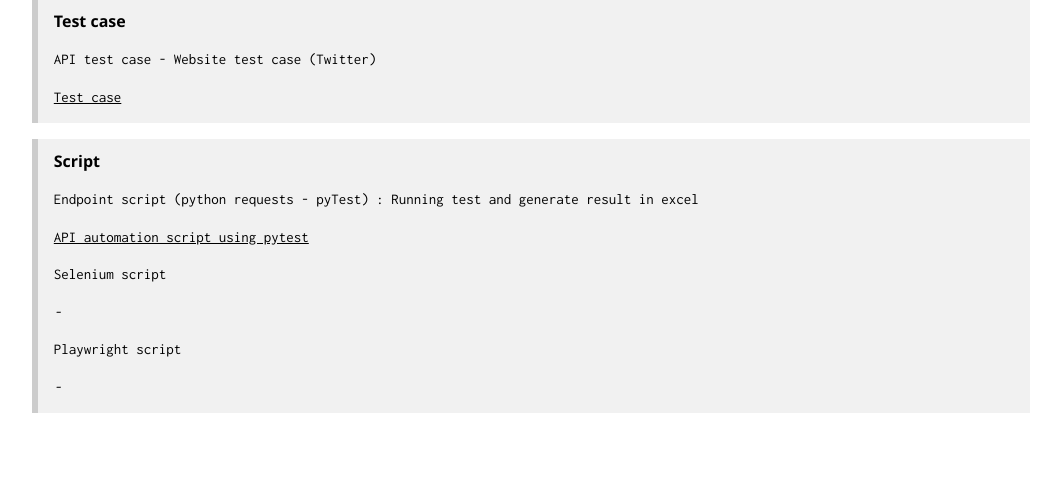
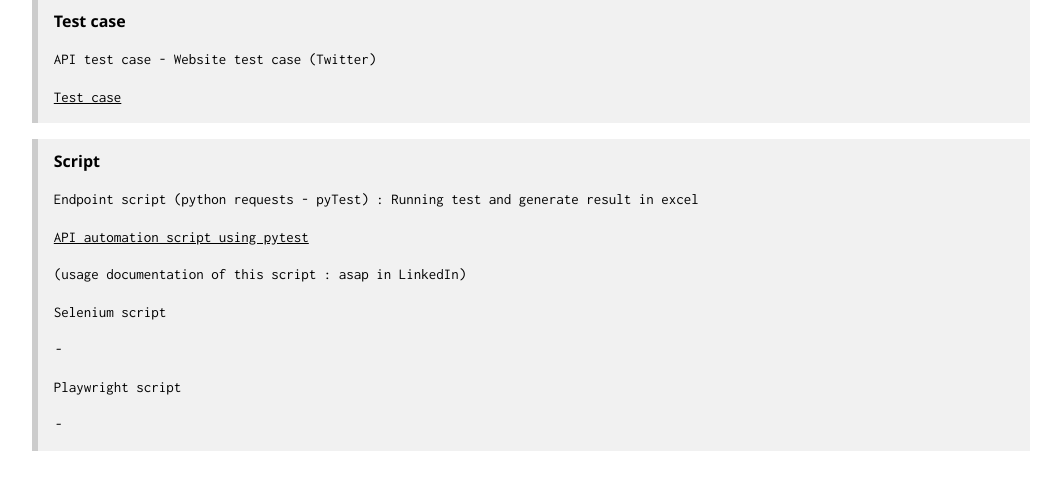
Before and after one commit to friscokharisma/frisco_playground, a Flask app: page /script_list in a window 1280 px wide. Shown: the part 268-758 px from the top of the page, without its empty margins (109-1170 px from the left). Run offline with Flask 3, Linux system fonts and the light colour scheme.

Commit message:
add note

```diff
--- a/templates/script_index.html
+++ b/templates/script_index.html
@@ -89,6 +89,7 @@
             <h6><b>Script</b></h6>
             <p>Endpoint script (python requests - pyTest) : Running test and generate result in excel</p>
             <p><a href="https://github.com/friscokharisma/playground_script/blob/main/playground_pytest_write.py">API automation script using pytest</a></p>
+            <p>(usage documentation of this script : asap in LinkedIn)</p>
             <p>Selenium script</p>
             <p><i>-</i></p>
             <p>Playwright script</p>
```
